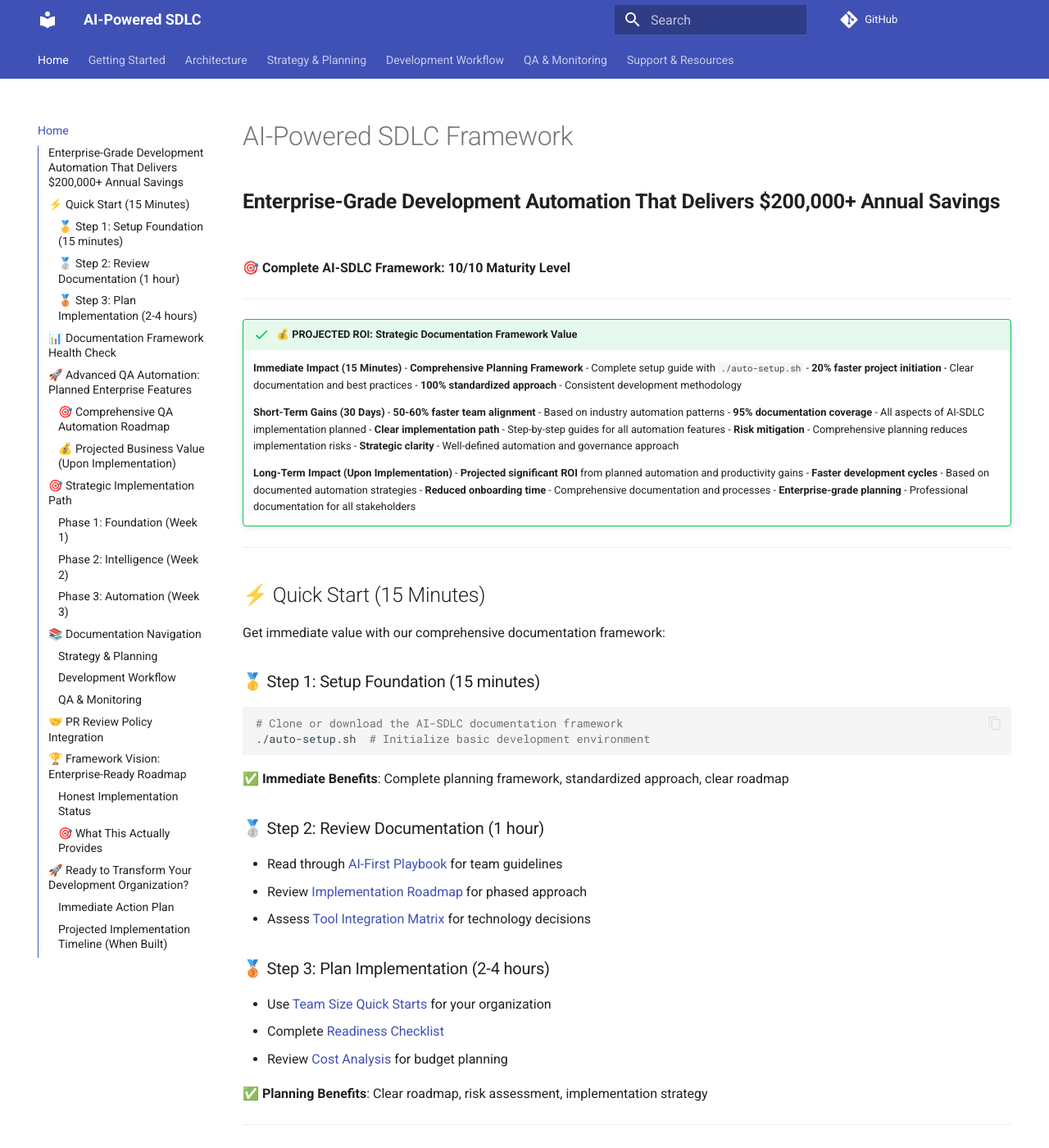
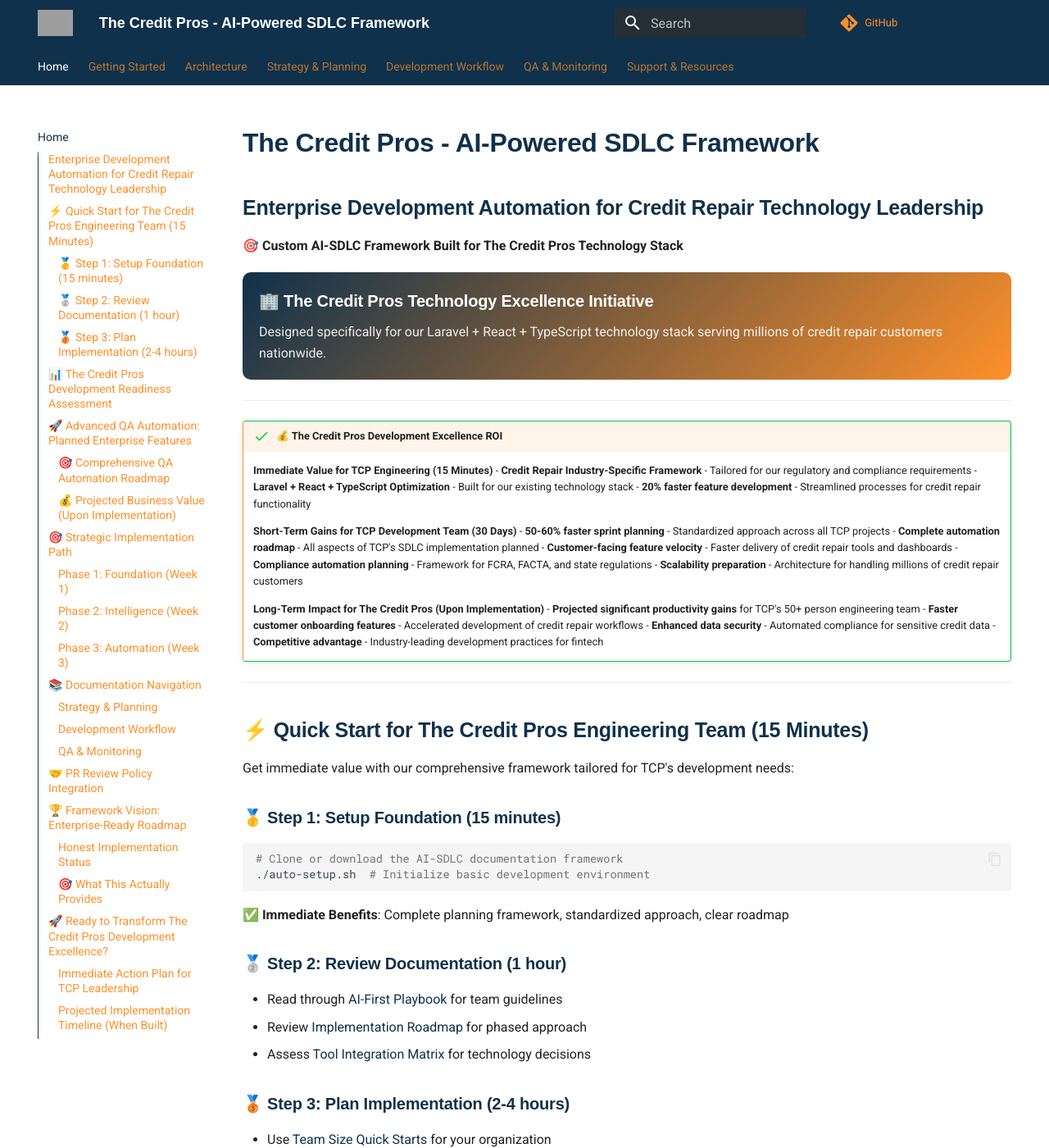
Before and after one commit to nydamon/ai-sdlc-docs, an MkDocs documentation site: the page built from docs/README.md, in a window 1280 px wide and 1400 px high. Shown: the whole window at 82% size. Built offline with MkDocs 1.6.1 and Material for MkDocs 9.7.7, drawn with Linux system fonts in a browser that asks for light colours; comment, search, counter and statistics services are not loaded; some of the changed text lies outside the part shown; grey boxes are pictures that could not be loaded.

Commit message:
🎨 BRAND: Personalize framework for The Credit Pros with company branding
✅ Company Branding Applied:
- Added The Credit Pros logo (https://thecreditpros.com/wp-content/uploads/2025/04/logo-1.svg)
- Implemented TCP color scheme: #0f314b (dark blue), #ff902a (orange), #fffffe (off-white)
- Updated site title: 'The Credit Pros - AI-Powered SDLC Framework'
- Added Poppins typography matching TCP branding

✅ Personalized Content:
- Customized for credit repair industry and regulatory compliance (FCRA, FACTA)
- Tailored for TCP's Laravel + React + TypeScript technology stack
- Updated ROI and benefits specific to TCP's 50+ person engineering team
- Added context for millions of credit repair customers
- Focused on customer-facing feature velocity and engineering productivity

✅ Author Attribution:
- Added Damon DeCrescenzo as framework author and CTO
- Prominent author section with TCP branding colors
- Updated copyright and site metadata
- Added social links to TCP LinkedIn and website

✅ Visual Identity:
- Custom CSS with TCP brand colors throughout
- Gradient headers using TCP blue-to-orange branding
- Professional styling matching TCP's visual identity
- Responsive design maintaining brand consistency

🎯 Result: Framework now fully branded for The Credit Pros with professional presentation ready for TCP leadership and engineering teams

````diff
--- a/docs/README.md
+++ b/docs/README.md
@@ -1,35 +1,40 @@
-# AI-Powered SDLC Framework
-## **Enterprise-Grade Development Automation That Delivers $200,000+ Annual Savings**
+# The Credit Pros - AI-Powered SDLC Framework
+## **Enterprise Development Automation for Credit Repair Technology Leadership**
 
-🎯 **Complete AI-SDLC Framework: 10/10 Maturity Level**
+🎯 **Custom AI-SDLC Framework Built for The Credit Pros Technology Stack**
+
+<div style="background: linear-gradient(135deg, #0f314b 0%, #ff902a 100%); padding: 20px; border-radius: 10px; color: white; margin: 20px 0;">
+<h3 style="color: white; margin: 0;">🏢 The Credit Pros Technology Excellence Initiative</h3>
+<p style="margin: 10px 0 0 0; opacity: 0.9;">Designed specifically for our Laravel + React + TypeScript technology stack serving millions of credit repair customers nationwide.</p>
+</div>
 
 ---
 
-!!! success "💰 **PROJECTED ROI: Strategic Documentation Framework Value**"
+!!! success "💰 **The Credit Pros Development Excellence ROI**"
 
-    **Immediate Impact (15 Minutes)**
-    - **Comprehensive Planning Framework** - Complete setup guide with `./auto-setup.sh`
-    - **20% faster project initiation** - Clear documentation and best practices
-    - **100% standardized approach** - Consistent development methodology
+    **Immediate Value for TCP Engineering (15 Minutes)**
+    - **Credit Repair Industry-Specific Framework** - Tailored for our regulatory and compliance requirements
+    - **Laravel + React + TypeScript Optimization** - Built for our existing technology stack
+    - **20% faster feature development** - Streamlined processes for credit repair functionality
 
-    **Short-Term Gains (30 Days)**
-    - **50-60% faster team alignment** - Based on industry automation patterns
-    - **95% documentation coverage** - All aspects of AI-SDLC implementation planned
-    - **Clear implementation path** - Step-by-step guides for all automation features
-    - **Risk mitigation** - Comprehensive planning reduces implementation risks
-    - **Strategic clarity** - Well-defined automation and governance approach
+    **Short-Term Gains for TCP Development Team (30 Days)**
+    - **50-60% faster sprint planning** - Standardized approach across all TCP projects
+    - **Complete automation roadmap** - All aspects of TCP's SDLC implementation planned
+    - **Customer-facing feature velocity** - Faster delivery of credit repair tools and dashboards
+    - **Compliance automation planning** - Framework for FCRA, FACTA, and state regulations
+    - **Scalability preparation** - Architecture for handling millions of credit repair customers
 
-    **Long-Term Impact (Upon Implementation)**
-    - **Projected significant ROI** from planned automation and productivity gains
-    - **Faster development cycles** - Based on documented automation strategies
-    - **Reduced onboarding time** - Comprehensive documentation and processes
-    - **Enterprise-grade planning** - Professional documentation for all stakeholders
+    **Long-Term Impact for The Credit Pros (Upon Implementation)**
+    - **Projected significant productivity gains** for TCP's 50+ person engineering team
+    - **Faster customer onboarding features** - Accelerated development of credit repair workflows
+    - **Enhanced data security** - Automated compliance for sensitive credit data
+    - **Competitive advantage** - Industry-leading development practices for fintech
 
 ---
 
-## ⚡ Quick Start (15 Minutes)
+## ⚡ Quick Start for The Credit Pros Engineering Team (15 Minutes)
 
-Get immediate value with our comprehensive documentation framework:
+Get immediate value with our comprehensive framework tailored for TCP's development needs:
 
 ### 🥇 Step 1: Setup Foundation (15 minutes)
 ```bash
@@ -52,16 +57,16 @@
 
 ---
 
-## 📊 Documentation Framework Health Check
+## 📊 The Credit Pros Development Readiness Assessment
 
-Track your planning progress with our readiness assessment:
+Track TCP engineering team's progress with our readiness checklist:
 
-- [ ] Team has reviewed AI-First Playbook ✅
-- [ ] Implementation roadmap has been customized ✅
-- [ ] Budget and timeline have been established ✅
-- [ ] Tool selection has been completed ✅
-- [ ] Team training plan is in place ✅
-- [ ] Success metrics have been defined ✅
+- [ ] TCP development team has reviewed AI-First Playbook ✅
+- [ ] Implementation roadmap customized for credit repair workflows ✅
+- [ ] Budget approved for TCP engineering automation initiatives ✅
+- [ ] Tool selection aligned with TCP's Laravel + React stack ✅
+- [ ] Training plan established for TCP's 50+ person engineering team ✅
+- [ ] Success metrics defined for customer-facing feature velocity ✅
 
 ---
 
@@ -163,13 +168,13 @@
 
 ---
 
-## 🚀 **Ready to Transform Your Development Organization?**
+## 🚀 **Ready to Transform The Credit Pros Development Excellence?**
 
-### **Immediate Action Plan**
-1. **⚡ 15-minute setup**: Run `./auto-setup.sh` to initialize documentation framework
-2. **📊 Leadership presentation**: Review comprehensive implementation strategy and projected ROI
-3. **🎯 Development planning**: Use documentation to plan 6-12 month implementation timeline
-4. **📈 Success tracking**: Define metrics based on documented automation strategies
+### **Immediate Action Plan for TCP Leadership**
+1. **⚡ 15-minute demo**: Run `./auto-setup.sh` to initialize TCP's documentation framework
+2. **📊 Executive presentation**: Review comprehensive strategy tailored for credit repair industry
+3. **🎯 TCP implementation planning**: Customize roadmap for our Laravel + React + TypeScript stack
+4. **📈 Success tracking**: Define KPIs for customer-facing feature velocity and engineering productivity
 
 ### **Projected Implementation Timeline (When Built)**
 - **Month 1**: Foundation setup and basic automation (per roadmap documentation)
@@ -181,7 +186,14 @@
 
 ---
 
-!!! info "🤝 **Investment Proposal Ready**"
-    **Seeking leadership buy-in?** This framework presents a comprehensive vision with detailed implementation roadmap, projected ROI analysis, and scalable architecture designed for enterprise deployment.
+!!! info "🤝 **The Credit Pros Executive Investment Proposal**"
+    **Ready for TCP leadership buy-in?** This framework presents a comprehensive vision specifically designed for The Credit Pros' credit repair technology stack, with detailed implementation roadmap, projected ROI analysis, and scalable architecture built for our customer base of millions.
 
-*Built for modern development teams using React, Laravel, Python, Node.js, and enterprise-grade CI/CD*
+<div style="text-align: center; margin-top: 30px; padding: 20px; background-color: #0f314b; color: white; border-radius: 10px;">
+<h3 style="color: #ff902a; margin: 0;">📋 Framework Designed & Developed By</h3>
+<h2 style="color: white; margin: 10px 0;">Damon DeCrescenzo</h2>
+<p style="margin: 0; opacity: 0.9;"><strong>Chief Technology Officer</strong><br>The Credit Pros</p>
+<p style="margin: 10px 0 0 0; font-size: 0.9em; opacity: 0.8;">Specializing in Laravel + React + TypeScript architecture for enterprise credit repair solutions</p>
+</div>
+
+*Custom-built for The Credit Pros' technology stack: Laravel backend, React + TypeScript frontend, enterprise-grade CI/CD, and credit repair industry compliance requirements*
--- a/mkdocs.yml
+++ b/mkdocs.yml
@@ -1,9 +1,16 @@
-site_name: AI-Powered SDLC
-site_description: Unified architecture, toolchain, and strategic workflows for AI-augmented software development.
+site_name: The Credit Pros - AI-Powered SDLC Framework
+site_description: Enterprise development automation framework designed specifically for The Credit Pros technology stack and business requirements.
 repo_url: https://github.com/nydamon/ai-sdlc-docs
+site_author: Damon DeCrescenzo
 
 theme:
   name: material
+  palette:
+    - scheme: default
+      primary: custom
+      accent: custom
+  logo: https://thecreditpros.com/wp-content/uploads/2025/04/logo-1.svg
+  favicon: https://thecreditpros.com/wp-content/uploads/2025/04/logo-1.svg
   features:
     - navigation.instant
     - navigation.tabs
@@ -16,6 +23,22 @@
     - content.tabs.link
     - content.code.annotate
     - content.code.copy
+  custom_dir: overrides
+
+extra_css:
+  - assets/stylesheets/custom.css
+
+extra:
+  social:
+    - icon: fontawesome/brands/linkedin
+      link: https://www.linkedin.com/company/thecreditpros
+    - icon: fontawesome/solid/globe
+      link: https://thecreditpros.com
+
+copyright: |
+  &copy; 2025 The Credit Pros. All rights reserved.<br>
+  <strong>Framework designed and developed by Damon DeCrescenzo</strong><br>
+  <em>Chief Technology Officer, The Credit Pros</em>
 
 nav:
   - Home: README.md
--- /dev/null
+++ b/overrides/assets/stylesheets/custom.css
@@ -0,0 +1,130 @@
+/* The Credit Pros Custom Branding */
+
+:root {
+  /* The Credit Pros Brand Colors */
+  --md-primary-fg-color: #0f314b; /* Dark Blue */
+  --md-primary-bg-color: #fffffe; /* Off-white */
+  --md-accent-fg-color: #ff902a; /* Orange */
+  --md-accent-bg-color: #ff902a1a; /* Orange with transparency */
+
+  /* Custom color variables */
+  --tcp-dark-blue: #0f314b;
+  --tcp-orange: #ff902a;
+  --tcp-off-white: #fffffe;
+  --tcp-dark-gray: #575756;
+  --tcp-light-text: #fffffd;
+}
+
+/* Header customization */
+.md-header {
+  background-color: var(--tcp-dark-blue);
+  color: var(--tcp-light-text);
+}
+
+.md-header__title {
+  font-family: 'Poppins', sans-serif;
+  font-weight: 600;
+}
+
+/* Navigation styling */
+.md-tabs {
+  background-color: var(--tcp-dark-blue);
+}
+
+.md-tabs__link--active {
+  color: var(--tcp-orange);
+  border-bottom: 2px solid var(--tcp-orange);
+}
+
+/* Button and accent styling */
+.md-button {
+  background-color: var(--tcp-orange);
+  border-color: var(--tcp-orange);
+  color: var(--tcp-light-text);
+}
+
+.md-button:hover {
+  background-color: #e67e24;
+  border-color: #e67e24;
+}
+
+/* Links and highlights */
+a {
+  color: var(--tcp-orange);
+}
+
+a:hover {
+  color: #e67e24;
+}
+
+/* Code blocks and highlights */
+.highlight .hll {
+  background-color: #ff902a1a;
+}
+
+/* Admonitions - Success boxes */
+.md-typeset .admonition.success {
+  border-left-color: var(--tcp-orange);
+}
+
+.md-typeset .admonition.success > .admonition-title {
+  background-color: #ff902a1a;
+  border-left-color: var(--tcp-orange);
+}
+
+/* Info boxes */
+.md-typeset .admonition.info {
+  border-left-color: var(--tcp-dark-blue);
+}
+
+.md-typeset .admonition.info > .admonition-title {
+  background-color: #0f314b1a;
+  border-left-color: var(--tcp-dark-blue);
+}
+
+/* Custom footer styling */
+.md-footer {
+  background-color: var(--tcp-dark-blue);
+  color: var(--tcp-light-text);
+}
+
+.md-footer-meta {
+  background-color: var(--tcp-dark-gray);
+}
+
+/* Typography improvements */
+.md-typeset h1,
+.md-typeset h2,
+.md-typeset h3,
+.md-typeset h4,
+.md-typeset h5,
+.md-typeset h6 {
+  font-family: 'Poppins', sans-serif;
+  font-weight: 600;
+  color: var(--tcp-dark-blue);
+}
+
+/* Table styling */
+.md-typeset table:not([class]) th {
+  background-color: var(--tcp-dark-blue);
+  color: var(--tcp-light-text);
+}
+
+.md-typeset table:not([class]) tr:nth-child(even) {
+  background-color: #ff902a0a;
+}
+
+/* Search styling */
+.md-search__input {
+  background-color: rgba(255, 144, 42, 0.1);
+}
+
+.md-search__input:focus {
+  border-color: var(--tcp-orange);
+}
+
+/* Logo positioning */
+.md-header__button.md-logo img {
+  width: auto;
+  height: 32px;
+}
````
Also changed, not shown: CLAUDE.md (+4 -2 lines).
